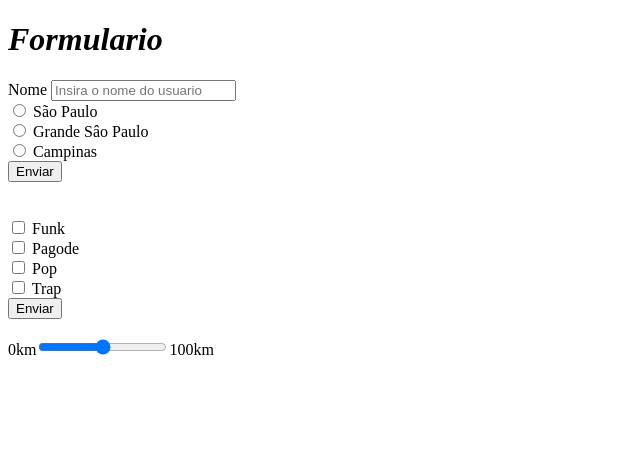
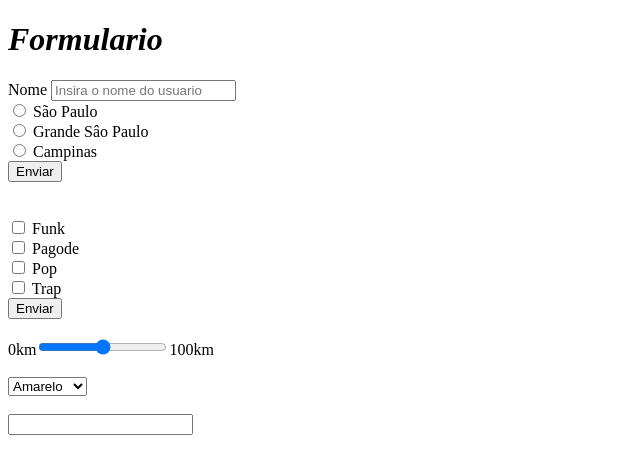
Before and after one commit to Vitormazz/DEV_WEBIOS_2025_01, a plain HTML site: page HTML/HTML06-Formulario/index.html in a window 1280 px wide. Shown: the whole page, without its empty margins (0-640 px from the left). Drawn offline with Linux system fonts and the light colour scheme.

Commit message:
Atualização Do  HTML06-Formulario

```diff
--- a/HTML/HTML06-Formulario/index.html
+++ b/HTML/HTML06-Formulario/index.html
@@ -55,6 +55,24 @@
      <br>
      <br>
     0km<input type="range">100km
+    <br>
+    <br>
+    <!-- select -->
+    <select name="" id="">
+        <option value="Amarelo">Amarelo</option>
+        <option value="Azul">Azul</option>
+        <option value="Vermelho">Vermelho</option>
+    </select>
+    <br>
+    <br>
+    <!-- datalist -->
+    <input type="text" list="busca">
+    <datalist id="busca">
+        <option value="Santos"></option>
+        <option value="Santo André"></option>
+        <option value="São Paulo"></option>
+        <option value="Campinas"></option>
+    </datalist>
 
 
     </form>
```
